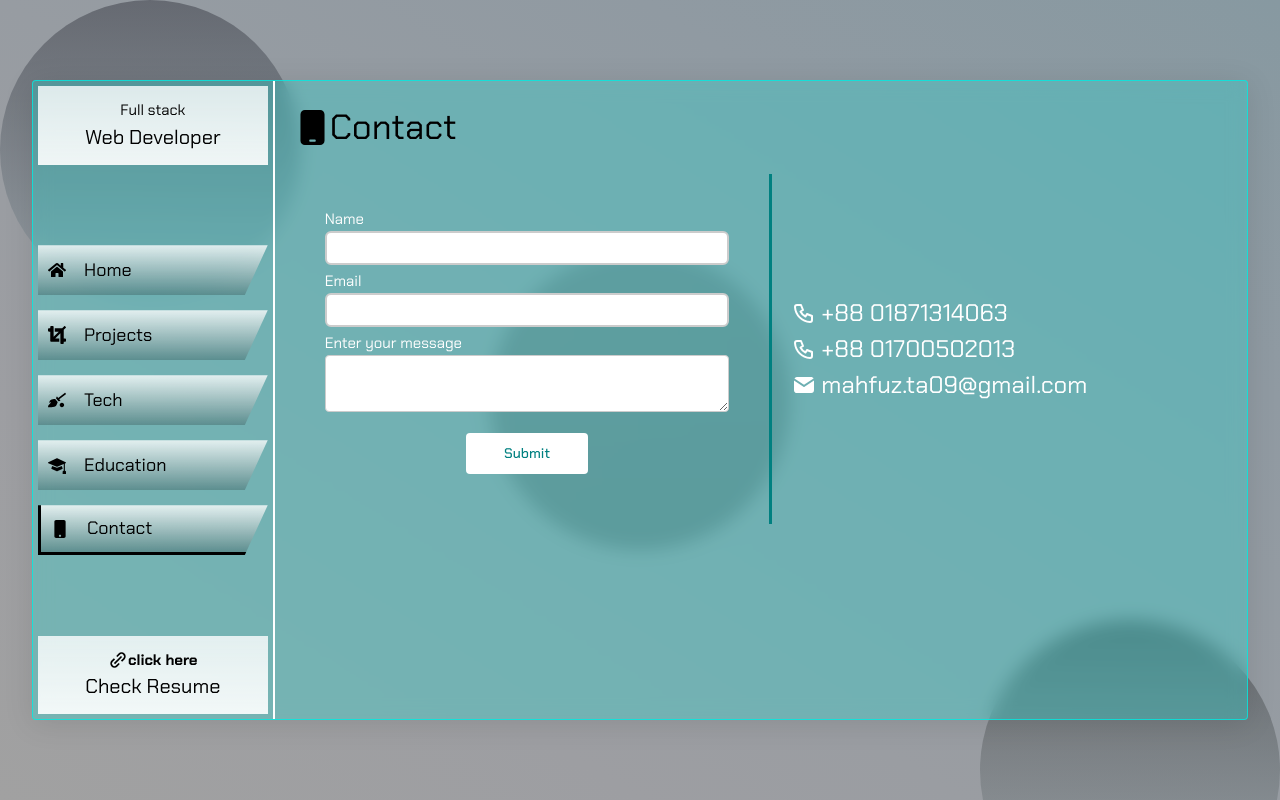
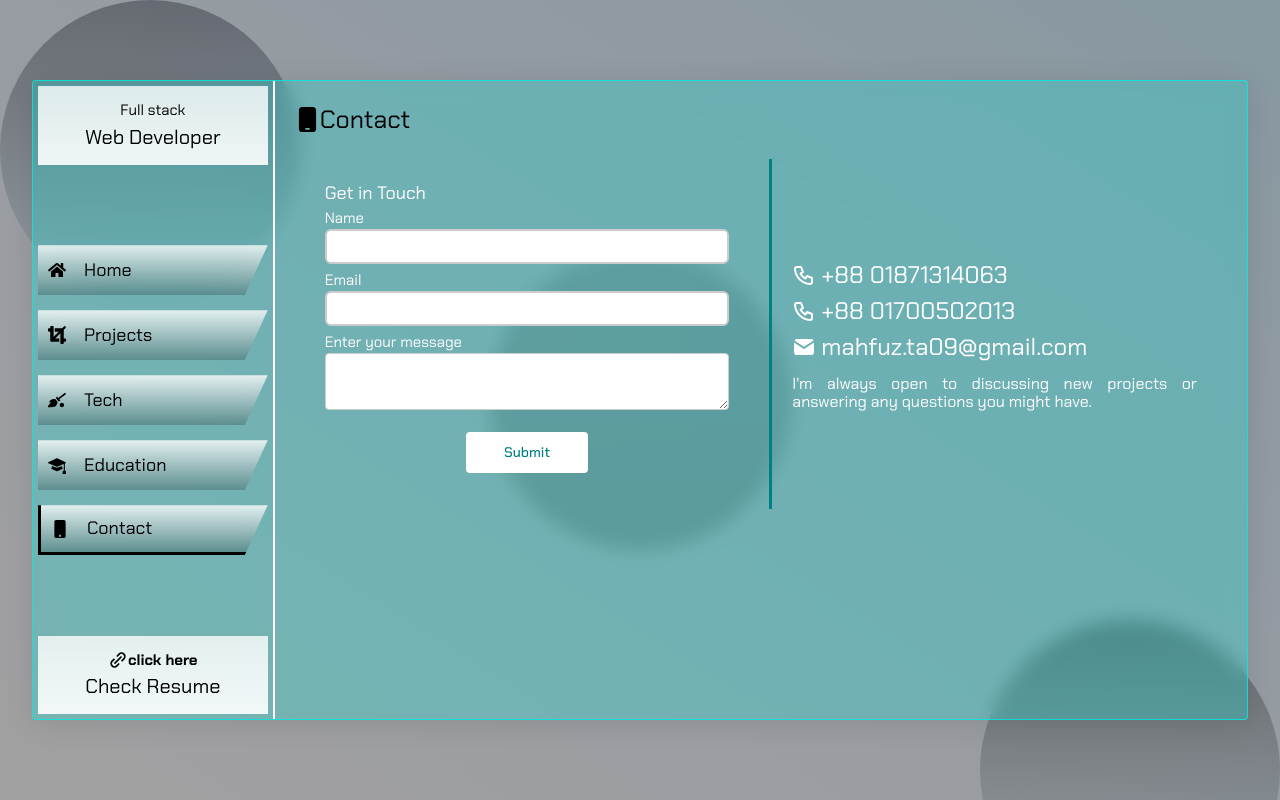
Before and after one commit to mahfuz-ta09/my-portfolio-website, a Next.js app: page /contact in a window 1280 px wide. Built offline with nearby package versions, Linux system fonts and the light colour scheme.

Commit message:
contact page updated

```diff
--- a/src/app/(withnavbar)/contact/page.tsx
+++ b/src/app/(withnavbar)/contact/page.tsx
@@ -55,8 +55,8 @@ const ContactPage = () => {
       </div>
 
       <div className="form-container">
-
         <form onSubmit={handleSubmit(onSubmit)}>
+        <h1 className='form-container-header'>Get in Touch</h1>
           <div className='name-secton'>
             <div className="form-group">
               <label htmlFor="name">Name</label>
@@ -96,6 +96,7 @@ const ContactPage = () => {
           <h1><TbPhone className="mail-item-logo"/>+88 01871314063</h1>
           <h1><TbPhone className="mail-item-logo"/>+88 01700502013</h1>
           <h1><TbMailFilled className="mail-item-logo"/>mahfuz.ta09@gmail.com</h1>
+          <p>I'm always open to discussing new projects or answering any questions you might have.</p>
         </div>
 
 
--- a/src/component/ui/Home/Home.tsx
+++ b/src/component/ui/Home/Home.tsx
@@ -16,8 +16,8 @@ const Home = () => {
     <div className="home-content">
         <div className="link-icon">
           <div className="mail-item">
-            <TbMailFilled className="mail-item-logo"/>
-            <h1>mahfuz.ta09@gmail.com</h1>
+            {/* <TbMailFilled className="mail-item-logo"/>
+            <h1>mahfuz.ta09@gmail.com</h1> */}
           </div>
           <div className="socio-item">
             {/* <Link href="https://www.facebook.com/profile.php?id=100008448583849"><FaFacebook className="socio-item-link" /></Link> */}
--- a/src/css/Contact/Contact.css
+++ b/src/css/Contact/Contact.css
@@ -5,13 +5,20 @@
     padding: 10px;
 }
 
+
+.form-container-header{
+  text-align: start;
+  width: 100%;
+  color: white;
+  font-size: 18px;
+}
 .contact-icon{
-    width: 35px;
-    height: 35px;
+    width: 25px;
+    height:25px;
 }
 
 .contact-head h1{
-    font-size: 35px;
+    font-size: 25px;
 }
 
 
@@ -58,6 +65,14 @@ form {
   justify-content: start;
   gap: 5px;
   color: white;
+}
+
+.contact-list p{
+  text-align: justify;
+  color: rgb(255, 255, 255);
+  font-size: 16px;
+  line-height: 18px;
+  padding-top: 10px;
 }
 
 .name-secton{
@@ -198,7 +213,7 @@ form {
     border-left: none;
     border-bottom: 3px solid teal;
     text-align: start;
-    align-items: center;
+    align-items: start;
   }
 
   .contact-list h1{
```
